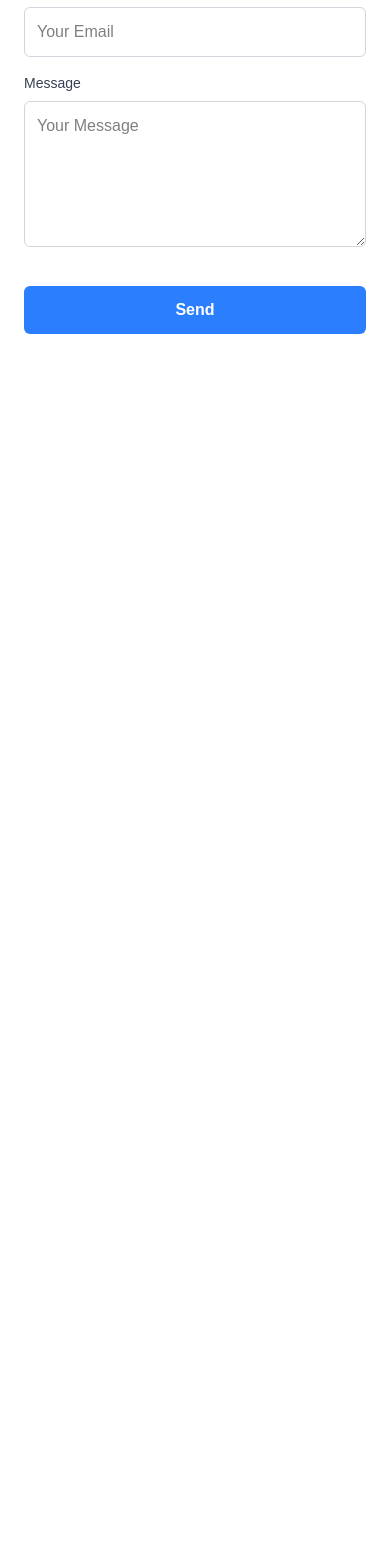
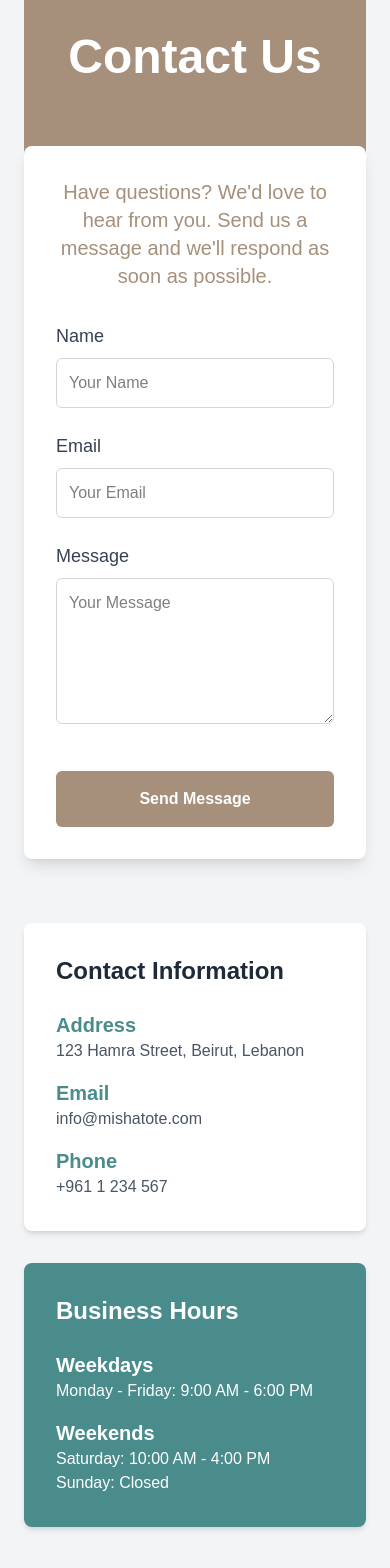
Before and after one commit to Rolamaalouf/Mishatote-front, a Next.js app in the folder my-next-app/: page /contact in a window 390 px wide. Shown: the part 324-1892 px from the top of the page. Before the commit the page ends 844 px from the top, so only its background shows below. Built offline with nearby package versions, Linux system fonts and the light colour scheme; no server answers; a web font is replaced by a local one.

Commit message:
styling contact page

```diff
--- a/my-next-app/src/app/contact/page.js
+++ b/my-next-app/src/app/contact/page.js
@@ -1,8 +1,8 @@
 'use client';
 
 import React, { useState } from "react";
-import emailjs from "@emailjs/browser"; // Correct EmailJS import
-import Header from '@/app/Components/header'; // Ensure this path is correct
+import emailjs from "@emailjs/browser";
+import Header from '@/app/Components/header';
 
 const Contact = () => {
     const [formData, setFormData] = useState({
@@ -51,13 +51,13 @@ const Contact = () => {
 
     const sendFormToBackend = async (formData) => {
         const backendData = {
-            first_name: formData.name,  // Backend expects 'first_name'
-            email: formData.email,      // Matches backend field
-            subject: "General Inquiry", // Set a default subject (if subject is not in the form)
-            message: formData.message,  // Matches backend field
+            first_name: formData.name,
+            email: formData.email,
+            subject: "General Inquiry",
+            message: formData.message,
         };
 
-        console.log("Sending data to backend:", backendData); // Debugging
+        console.log("Sending data to backend:", backendData);
 
         try {
             const response = await fetch('http://localhost:5000/api/contact/submit', {
@@ -84,17 +84,38 @@ const Contact = () => {
     };
 
     return (
-        <div className="max-w-4xl mx-auto p-6">
-            <Header /> {/* Added missing Header component */}
+        <div className="px-6 py-12 bg-gray-100">
+            {/* Header Component */}
+            <Header />
 
-            <h2 className="text-2xl font-semibold mb-4">Contact Us</h2>
-            <p className="text-lg mb-6">Have questions? Feel free to reach out!</p>
-            {isSubmitted && <p className="text-green-500 mb-4">Your message was sent successfully!</p>}
-            {error && <p className="text-red-500 mb-4">{error}</p>}
+            {/* Hero Banner - matching About page style */}
+            <div className="bg-[#A68F7B] h-[40vh] flex items-center justify-center mt-20">
+                <h1 className="text-white text-5xl sm:text-6xl font-bold text-center">Contact Us</h1>
+            </div>
 
-            <form onSubmit={handleSubmit} className="space-y-4">
+            {/* Main Content */}
+            <div className="max-w-4xl mx-auto -mt-20 bg-white rounded-lg shadow-lg p-8 relative z-10">
+                <p className="text-[#A68F7B] text-xl md:text-2xl text-center mb-8">
+                    Have questions? We'd love to hear from you. Send us a message and we'll respond as soon as possible.
+                </p>
+
+                {isSubmitted && (
+                    <div className="bg-green-50 border border-green-200 text-green-700 px-4 py-3 rounded mb-6">
+                        <p className="font-medium">Your message was sent successfully!</p>
+                        <p>Thank you for reaching out. We'll get back to you soon.</p>
+                    </div>
+                )}
+
+                {error && (
+                    <div className="bg-red-50 border border-red-200 text-red-700 px-4 py-3 rounded mb-6">
+                        <p className="font-medium">Error</p>
+                        <p>{error}</p>
+                    </div>
+                )}
+
+                <form onSubmit={handleSubmit} className="space-y-6">
                     <div>
-                    <label htmlFor="name" className="block text-sm font-medium text-gray-700">Name</label>
+                        <label htmlFor="name" className="block text-lg font-medium text-gray-700">Name</label>
                         <input
                             type="text"
                             id="name"
@@ -103,11 +124,11 @@ const Contact = () => {
                             onChange={handleChange}
                             placeholder="Your Name"
                             required
-                        className="mt-2 w-full p-3 border border-gray-300 rounded-md focus:outline-none focus:ring-2 focus:ring-blue-500"
+                            className="mt-2 w-full p-3 border border-gray-300 rounded-md focus:outline-none focus:ring-2 focus:ring-[#A68F7B]"
                         />
                     </div>
                     <div>
-                    <label htmlFor="email" className="block text-sm font-medium text-gray-700">Email</label>
+                        <label htmlFor="email" className="block text-lg font-medium text-gray-700">Email</label>
                         <input
                             type="email"
                             id="email"
@@ -116,11 +137,11 @@ const Contact = () => {
                             onChange={handleChange}
                             placeholder="Your Email"
                             required
-                        className="mt-2 w-full p-3 border border-gray-300 rounded-md focus:outline-none focus:ring-2 focus:ring-blue-500"
+                            className="mt-2 w-full p-3 border border-gray-300 rounded-md focus:outline-none focus:ring-2 focus:ring-[#A68F7B]"
                         />
                     </div>
                     <div>
-                    <label htmlFor="message" className="block text-sm font-medium text-gray-700">Message</label>
+                        <label htmlFor="message" className="block text-lg font-medium text-gray-700">Message</label>
                         <textarea
                             id="message"
                             name="message"
@@ -129,16 +150,53 @@ const Contact = () => {
                             placeholder="Your Message"
                             required
                             rows="5"
-                        className="mt-2 w-full p-3 border border-gray-300 rounded-md focus:outline-none focus:ring-2 focus:ring-blue-500"
+                            className="mt-2 w-full p-3 border border-gray-300 rounded-md focus:outline-none focus:ring-2 focus:ring-[#A68F7B]"
                         />
                     </div>
                     <button
                         type="submit"
-                    className="w-full py-3 mt-4 bg-blue-500 text-white font-semibold rounded-md hover:bg-blue-600 focus:outline-none focus:ring-2 focus:ring-blue-500"
+                        className="w-full py-4 mt-4 bg-[#A68F7B] text-white font-semibold rounded-md hover:bg-[#8a7665] transition-colors focus:outline-none focus:ring-2 focus:ring-[#A68F7B] focus:ring-offset-2"
                     >
-                    Send
+                        Send Message
                     </button>
                 </form>
+            </div>
+
+            {/* Contact Information */}
+            <div className="max-w-4xl mx-auto mt-16 grid grid-cols-1 md:grid-cols-2 gap-8">
+                <div className="bg-white p-8 rounded-lg shadow-md">
+                    <h2 className="text-2xl md:text-3xl font-bold text-gray-800 mb-6">Contact Information</h2>
+                    <div className="space-y-4">
+                        <div>
+                            <h3 className="text-xl font-semibold text-[#4A8C8C]">Address</h3>
+                            <p className="text-gray-600">123 Hamra Street, Beirut, Lebanon</p>
+                        </div>
+                        <div>
+                            <h3 className="text-xl font-semibold text-[#4A8C8C]">Email</h3>
+                            <p className="text-gray-600">info@mishatote.com</p>
+                        </div>
+                        <div>
+                            <h3 className="text-xl font-semibold text-[#4A8C8C]">Phone</h3>
+                            <p className="text-gray-600">+961 1 234 567</p>
+                        </div>
+                    </div>
+                </div>
+
+                <div className="bg-[#4A8C8C] p-8 rounded-lg shadow-md text-white">
+                    <h2 className="text-2xl md:text-3xl font-bold mb-6">Business Hours</h2>
+                    <div className="space-y-4">
+                        <div>
+                            <h3 className="text-xl font-semibold">Weekdays</h3>
+                            <p>Monday - Friday: 9:00 AM - 6:00 PM</p>
+                        </div>
+                        <div>
+                            <h3 className="text-xl font-semibold">Weekends</h3>
+                            <p>Saturday: 10:00 AM - 4:00 PM</p>
+                            <p>Sunday: Closed</p>
+                        </div>
+                    </div>
+                </div>
+            </div>
         </div>
     );
 };
```
Lines whose indentation alone changed are shown as unchanged.
